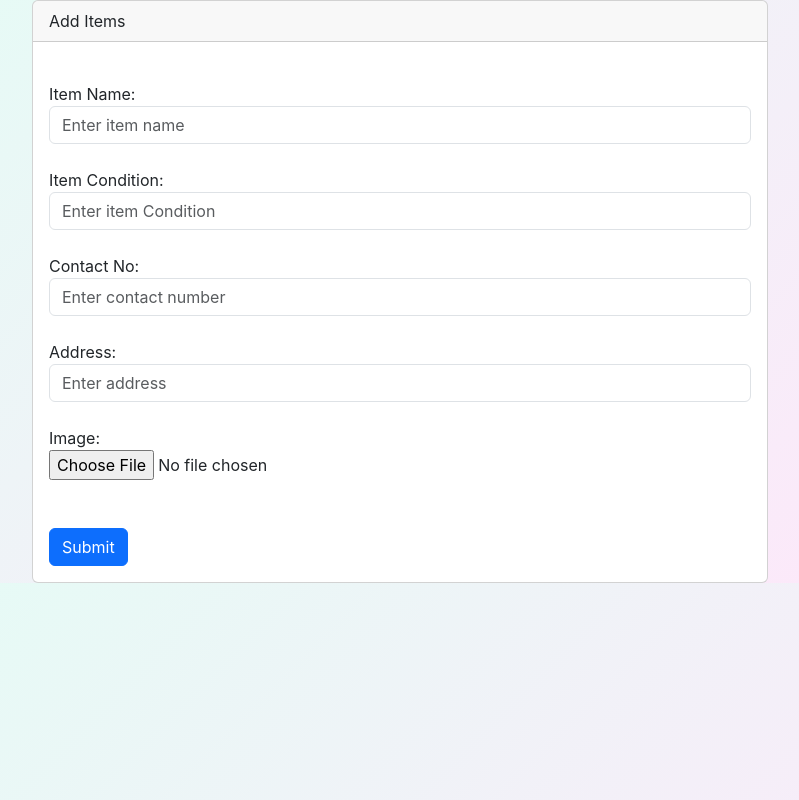
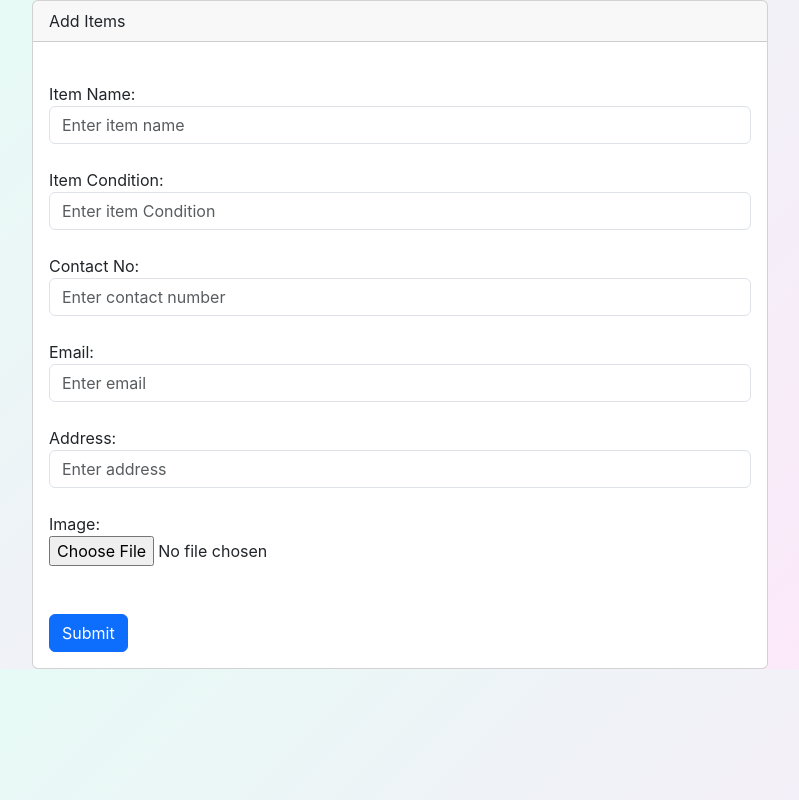
Before and after one commit to sliituni/GarbageManagementSystem, a React (Create React App) app in the folder frontend/: page /cs/main/addItems in a window 1280 px wide. Shown: the whole page, without its empty margins (240-1039 px from the left). Built offline with nearby package versions, Linux system fonts and the light colour scheme.

Commit message:
validate editing fields in community swap

```diff
--- a/frontend/src/Components/Kavindu/AddCSItem.jsx
+++ b/frontend/src/Components/Kavindu/AddCSItem.jsx
@@ -10,6 +10,7 @@ function AddCSItem() {
   const [itemCondition, setItemCondition] = useState("");
   const [contactNo, setContactNo] = useState("");
   const [contactError, setContactError] = useState("");
+  const [email, setEmail] = useState("");
   const [address, setAddress] = useState("");
 
   const navigate = useNavigate();
@@ -36,6 +37,7 @@ function AddCSItem() {
       formData.append("itemName", itemName);
       formData.append("itemCondition", itemCondition);
       formData.append("contactNo", contactNo);
+      formData.append("email", email);
       formData.append("address", address);
 
       const response = await axios.post("http://localhost:4011/cs/add", formData, {
@@ -53,6 +55,7 @@ function AddCSItem() {
         setItemName("");
         setItemCondition("");
         setContactNo("");
+        setEmail("");
         setAddress("");
         navigate(-1);
       } else {
@@ -111,6 +114,18 @@ function AddCSItem() {
                   {contactError && <span style={{ color: 'red' }}>{contactError}</span>}
                 </div><br/>
                 <div className="form-group">
+                  <label htmlFor="email">Email:</label>
+                  <input
+                    type="text"
+                    className="form-control"
+                    id="email"
+                    placeholder="Enter email"
+                    value={email}
+                    onChange={(e) => setEmail(e.target.value)}
+                    required
+                  />
+                </div><br/>
+                <div className="form-group">
                   <label htmlFor="address">Address:</label>
                   <input
                     type="text"
--- a/frontend/src/Components/Kavindu/EditCSItem.jsx
+++ b/frontend/src/Components/Kavindu/EditCSItem.jsx
@@ -12,6 +12,8 @@ function EditCSItem() {
     address: "",
     imageUrl: "",
   });
+
+  const [contactError, setContactError] = useState("");
 
   useEffect(() => {
     const fetchItem = async () => {
@@ -33,6 +35,14 @@ function EditCSItem() {
     fetchItem();
   }, [id]);
 
+  const validateContactNo = () => {
+    if (!formData.contactNo.match(/^\d{10}$/)) {
+      setContactError("Invalid Contact No format (e.g., 1234567890)");
+    } else {
+      setContactError("");
+    }
+  };
+
   const handleImageUpload = (e) => {
     // Handle image upload
   };
@@ -40,6 +50,12 @@ function EditCSItem() {
   const handleSubmit = async (e) => {
     e.preventDefault();
     try {
+      // Validate contact number before submitting
+      validateContactNo();
+      if (contactError) {
+        return;
+      }
+
       await axios.put(`http://localhost:4011/cs/update/${id}`, formData);
       alert("Item updated successfully");
       navigate(-1); // Navigate back to the previous page
@@ -89,8 +105,10 @@ function EditCSItem() {
                     placeholder="Enter contact number"
                     value={formData.contactNo}
                     onChange={(e) => setFormData({ ...formData, contactNo: e.target.value })}
+                    onBlur={validateContactNo}
                     required
                   />
+                  {contactError && <span style={{ color: 'red' }}>{contactError}</span>}
                 </div>
                 <div className="form-group">
                   <label htmlFor="address">Address:</label>
```
Also changed, not shown: frontend/src/Components/Kavindu/DisplayCS.jsx (+0 -30 lines), 5 other files (tests, documents, lock files or other folders).
